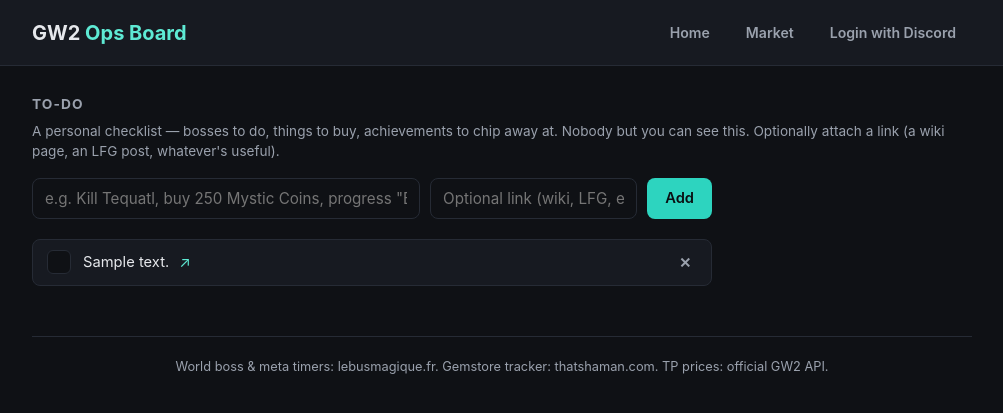
After one commit to Revanito/gw2-ops-board, a FastAPI app: template app/templates/todo.html in a window 1280 px wide. The commit adds this page. Shown: the top 413 px of the page, without its empty margins (138-1141 px from the left). Run offline with FastAPI, Linux system fonts and the light colour scheme; the template is opened without the code that fills it: most values are stand-ins (such as "Sample title", 1, 10 or a date in 2020); parts of the project's set-up code (start-up, migrations or seed data) failed here and were passed over.

Commit message:
Add personal To-Do list page
New /todo page for logged-in users: free-text items ("kill this boss",
"buy this", "progress this achievement") with an optional link, checkable
and deletable. Stored in a new todos table (own SQLite file, not tied to
the GW2 API key), scoped per-user via discord_id on every read/write so
one user can't touch another's items by guessing an id. Unfinished items
sort above completed ones, which stay visible struck-through rather than
disappearing.

Co-Authored-By: Claude Sonnet 5 <noreply@anthropic.com>

```diff
--- a/app/db.py
+++ b/app/db.py
@@ -11,6 +11,16 @@ CREATE TABLE IF NOT EXISTS users (
     avatar_hash TEXT,
     encrypted_api_key TEXT,
     api_key_added_at TEXT
+);
+
+CREATE TABLE IF NOT EXISTS todos (
+    id INTEGER PRIMARY KEY AUTOINCREMENT,
+    discord_id TEXT NOT NULL,
+    text TEXT NOT NULL,
+    link TEXT,
+    done INTEGER NOT NULL DEFAULT 0,
+    created_at TEXT NOT NULL,
+    FOREIGN KEY (discord_id) REFERENCES users(discord_id)
 );
 """
 
@@ -60,3 +70,39 @@ def clear_api_key(discord_id: str) -> None:
             "UPDATE users SET encrypted_api_key = NULL, api_key_added_at = NULL WHERE discord_id = ?",
             (discord_id,),
         )
+
+
+def add_todo(discord_id: str, text: str, link: str | None) -> None:
+    now = datetime.now(timezone.utc).isoformat()
+    with get_conn() as conn:
+        conn.execute(
+            "INSERT INTO todos (discord_id, text, link, created_at) VALUES (?, ?, ?, ?)",
+            (discord_id, text, link, now),
+        )
+
+
+def list_todos(discord_id: str) -> list[sqlite3.Row]:
+    """Unfinished items first (oldest first within each group), so the
+    to-do list itself doesn't need any client-side sorting - a checked-off
+    item sinks below the active ones but stays visible rather than
+    disappearing."""
+    with get_conn() as conn:
+        return conn.execute(
+            "SELECT * FROM todos WHERE discord_id = ? ORDER BY done ASC, id ASC",
+            (discord_id,),
+        ).fetchall()
+
+
+def toggle_todo(discord_id: str, todo_id: int) -> None:
+    # discord_id is part of the WHERE clause (not just id) so one user can
+    # never toggle/delete another user's item by guessing/reusing an id.
+    with get_conn() as conn:
+        conn.execute(
+            "UPDATE todos SET done = NOT done WHERE id = ? AND discord_id = ?",
+            (todo_id, discord_id),
+        )
+
+
+def delete_todo(discord_id: str, todo_id: int) -> None:
+    with get_conn() as conn:
+        conn.execute("DELETE FROM todos WHERE id = ? AND discord_id = ?", (todo_id, discord_id))
--- a/app/main.py
+++ b/app/main.py
@@ -21,7 +21,10 @@ import meta_events
 import wiki_client
 from config import settings
 from crypto import decrypt, encrypt
-from db import clear_api_key, get_user, init_db, set_api_key, upsert_user
+from db import (
+    add_todo, clear_api_key, delete_todo, get_user, init_db, list_todos,
+    set_api_key, toggle_todo, upsert_user,
+)
 
 logging.basicConfig(level=logging.INFO, format="%(asctime)s %(levelname)s %(message)s")
 log = logging.getLogger("gw2-ops-board")
@@ -344,3 +347,48 @@ async def materials(request: Request):
     return templates.TemplateResponse("materials.html", {
         "request": request, "user": user, "categories": categories,
     })
+
+
+@app.get("/todo")
+def todo_page(request: Request):
+    user = current_user(request)
+    if not user:
+        return RedirectResponse("/login")
+    return templates.TemplateResponse("todo.html", {
+        "request": request, "user": user, "todos": list_todos(user["discord_id"]),
+    })
+
+
+@app.post("/todo/add")
+def todo_add(request: Request, text: str = Form(...), link: str = Form("")):
+    user = current_user(request)
+    if not user:
+        return RedirectResponse("/login", status_code=303)
+    text = text.strip()
+    link = link.strip()
+    if text:
+        # Link is only ever rendered back as an <a href>, so only allow
+        # http(s) - no javascript: URLs, even though the only person who'd
+        # ever open their own to-do list is the account's own owner.
+        if link and not link.startswith(("http://", "https://")):
+            link = ""
+        add_todo(user["discord_id"], text[:300], link or None)
+    return RedirectResponse("/todo", status_code=303)
+
+
+@app.post("/todo/{todo_id}/toggle")
+def todo_toggle(request: Request, todo_id: int):
+    user = current_user(request)
+    if not user:
+        return RedirectResponse("/login", status_code=303)
+    toggle_todo(user["discord_id"], todo_id)
+    return RedirectResponse("/todo", status_code=303)
+
+
+@app.post("/todo/{todo_id}/delete")
+def todo_delete(request: Request, todo_id: int):
+    user = current_user(request)
+    if not user:
+        return RedirectResponse("/login", status_code=303)
+    delete_todo(user["discord_id"], todo_id)
+    return RedirectResponse("/todo", status_code=303)
--- a/app/static/style.css
+++ b/app/static/style.css
@@ -310,7 +310,7 @@ footer {
 .panel a { color: var(--accent); }
 label { font-size: 0.82rem; font-weight: 600; display: block; margin-bottom: 4px; }
 
-input[type="text"], input[type="password"] {
+input[type="text"], input[type="password"], input[type="url"] {
   width: 100%; padding: 10px 12px; border-radius: 8px; border: 1px solid var(--border);
   background: var(--bg); color: var(--text); font-size: 0.95rem; margin: 8px 0 14px; font-family: inherit;
 }
@@ -375,3 +375,31 @@ button.secondary, .btn.secondary { background: transparent; border: 1px solid va
 .material-item img { width: 24px; height: 24px; border-radius: 4px; flex-shrink: 0; }
 .mi-count { font-weight: 700; flex-shrink: 0; }
 .mi-name { color: var(--text-dim); font-size: 0.82rem; }
+
+.todo-add-form { display: flex; gap: 10px; margin-bottom: 20px; flex-wrap: wrap; max-width: 680px; }
+.todo-add-form input[type="text"] { flex: 2; min-width: 240px; margin: 0; width: auto; }
+.todo-add-form input[type="url"] { flex: 1; min-width: 180px; margin: 0; width: auto; }
+.todo-add-form button { flex-shrink: 0; }
+
+.todo-list { display: flex; flex-direction: column; gap: 8px; max-width: 680px; }
+.todo-item {
+  display: flex; align-items: center; gap: 12px;
+  background: var(--bg-card); border: 1px solid var(--border); border-radius: 8px;
+  padding: 10px 14px;
+}
+.todo-item.done { opacity: 0.55; }
+.todo-item.done .todo-text { text-decoration: line-through; }
+.todo-check-form, .todo-delete-form { margin: 0; }
+.todo-check {
+  width: 24px; height: 24px; border-radius: 6px; border: 1px solid var(--border);
+  background: var(--bg); color: var(--accent); font-weight: 700; font-size: 0.85rem;
+  display: flex; align-items: center; justify-content: center; padding: 0; flex-shrink: 0;
+}
+.todo-item.done .todo-check { background: var(--accent-soft); border-color: var(--accent-dim); }
+.todo-text { flex: 1; font-size: 0.92rem; word-break: break-word; }
+.todo-link { margin-left: 6px; color: var(--accent); text-decoration: none; }
+.todo-delete {
+  background: transparent; border: none; color: var(--text-dim); cursor: pointer;
+  font-size: 0.9rem; padding: 4px 6px; flex-shrink: 0;
+}
+.todo-delete:hover { color: #f87171; }
--- a/app/templates/base.html
+++ b/app/templates/base.html
@@ -19,6 +19,7 @@
         <a class="tab{{ ' active' if request.url.path == '/dashboard' }}" href="/dashboard">Dashboard</a>
         <a class="tab{{ ' active' if request.url.path == '/characters' }}" href="/characters">Characters</a>
         <a class="tab{{ ' active' if request.url.path == '/materials' }}" href="/materials">Materials</a>
+        <a class="tab{{ ' active' if request.url.path == '/todo' }}" href="/todo">To-Do</a>
         <a class="tab{{ ' active' if request.url.path == '/settings' }}" href="/settings">Settings</a>
         <a class="tab" href="/logout">Logout ({{ user["username"] }})</a>
       {% else %}
--- /dev/null
+++ b/app/templates/todo.html
@@ -0,0 +1,40 @@
+{% extends "base.html" %}
+{% block title %}To-Do — GW2 Ops Board{% endblock %}
+{% block content %}
+
+<section>
+  <h2>To-Do</h2>
+  <p class="section-sub">
+    A personal checklist — bosses to do, things to buy, achievements to chip away at. Nobody
+    but you can see this. Optionally attach a link (a wiki page, an LFG post, whatever's useful).
+  </p>
+
+  <form method="post" action="/todo/add" class="todo-add-form">
+    <input type="text" name="text" placeholder="e.g. Kill Tequatl, buy 250 Mystic Coins, progress &quot;Bounty Hunter&quot;&hellip;" required maxlength="300">
+    <input type="url" name="link" placeholder="Optional link (wiki, LFG, etc.)">
+    <button type="submit">Add</button>
+  </form>
+
+  {% if todos %}
+  <div class="todo-list">
+    {% for t in todos %}
+    <div class="todo-item{{ ' done' if t.done }}">
+      <form method="post" action="/todo/{{ t.id }}/toggle" class="todo-check-form">
+        <button type="submit" class="todo-check" aria-label="Toggle done">{{ "✓" if t.done else "" }}</button>
+      </form>
+      <div class="todo-text">
+        {{ t.text }}
+        {% if t.link %}<a href="{{ t.link }}" target="_blank" rel="noopener" class="todo-link">↗</a>{% endif %}
+      </div>
+      <form method="post" action="/todo/{{ t.id }}/delete" class="todo-delete-form">
+        <button type="submit" class="todo-delete" aria-label="Remove">✕</button>
+      </form>
+    </div>
+    {% endfor %}
+  </div>
+  {% else %}
+    <p class="dim">Nothing on your list yet — add something above.</p>
+  {% endif %}
+</section>
+
+{% endblock %}
```
